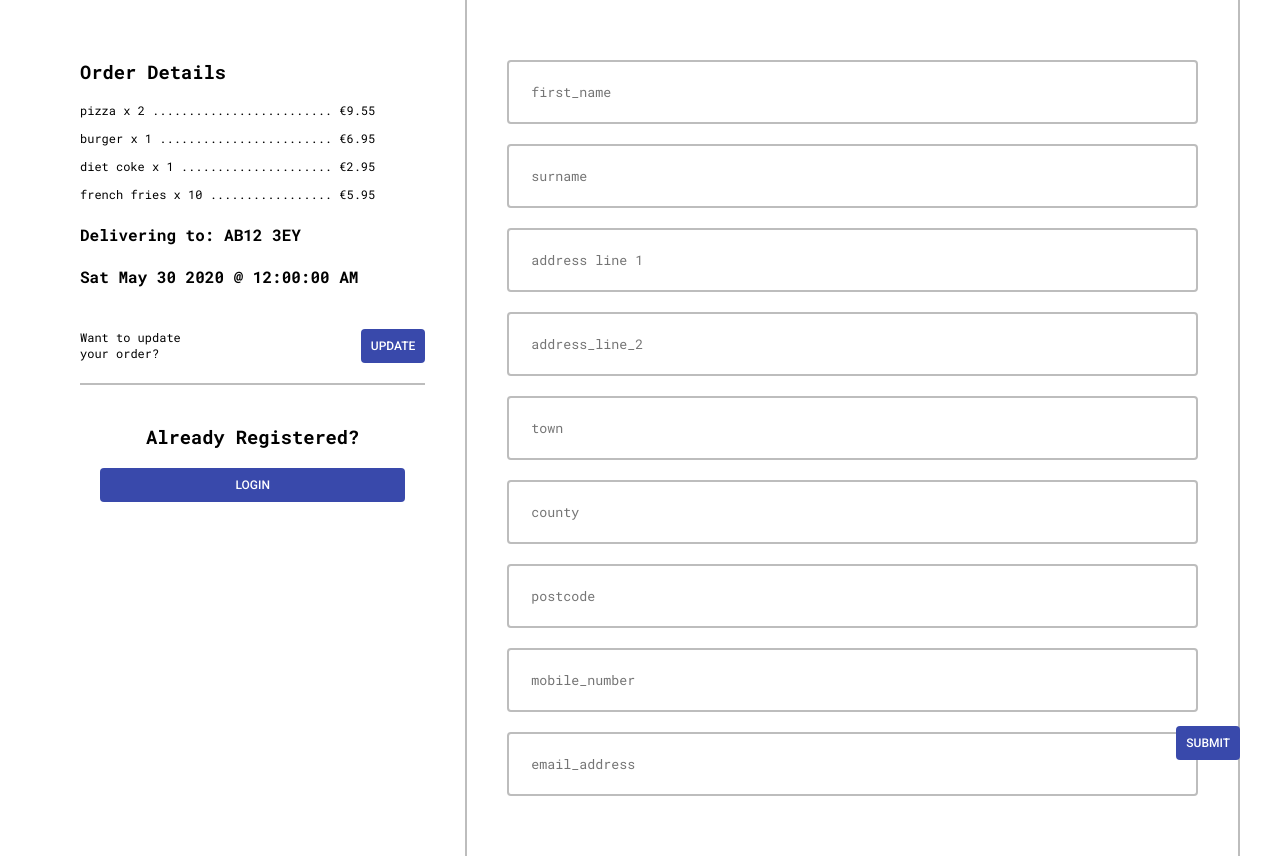
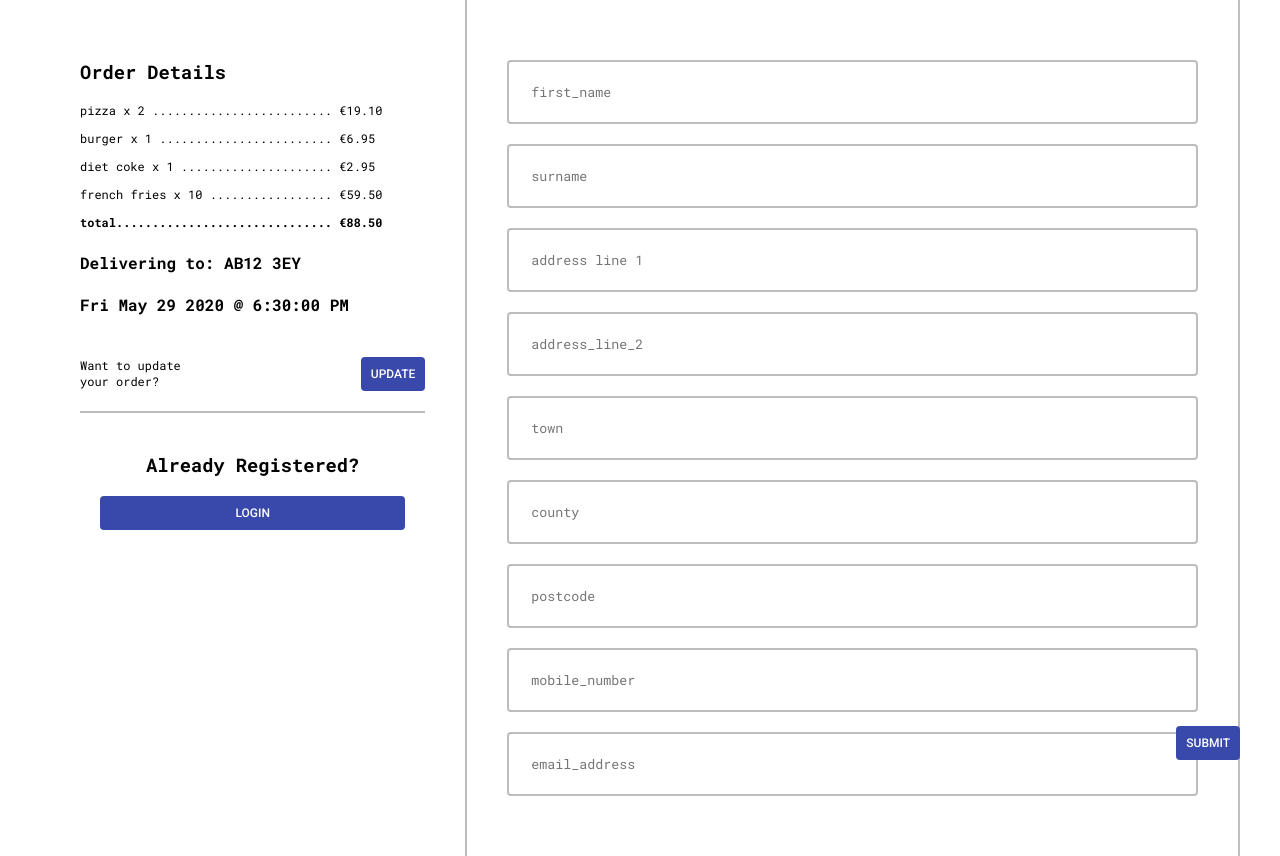
Before and after one commit to chingu-voyages/v19-bears-team-05, a React (Create React App) app in the folder chowpronto_frontend/: page /confirmOrder in a window 1280 px wide. Built offline with nearby package versions, Linux system fonts and the light colour scheme.

Commit message:
added total to order details & fixed unit quantities

```diff
--- a/chowpronto_frontend/src/patron/pages/confirmOrder/components/OrderDetails.js
+++ b/chowpronto_frontend/src/patron/pages/confirmOrder/components/OrderDetails.js
@@ -12,7 +12,7 @@ export default function OrderDetails() {
     { name: "french fries", unitPrice: 595, quantity: 10 },
   ];
   const deliveryAddress = "AB12 3EY";
-  const deliveryDate = new Date(2020, 4, 30);
+  const deliveryDate = new Date(2020, 4, 29, 18, 30);
   return (
     <StyledOrderDetails>
       <h3>Order Details</h3>
@@ -23,10 +23,19 @@ export default function OrderDetails() {
             {".".repeat(
               30 - val.name.length - Math.floor(Math.log10(val.quantity))
             )}{" "}
-            {parseMoney(val.unitPrice)}
+            {parseMoney(val.unitPrice * val.quantity)}
           </p>
         );
       })}
+      <p>
+        <strong>
+          total
+          {".".repeat(30)}{" "}
+          {parseMoney(
+            foodList.reduce((acc, val) => acc + val.unitPrice * val.quantity, 0)
+          )}
+        </strong>
+      </p>
       <h4>Delivering to: {deliveryAddress}</h4>
       <h4>{parseTime(deliveryDate)}</h4>
       <br />
```
